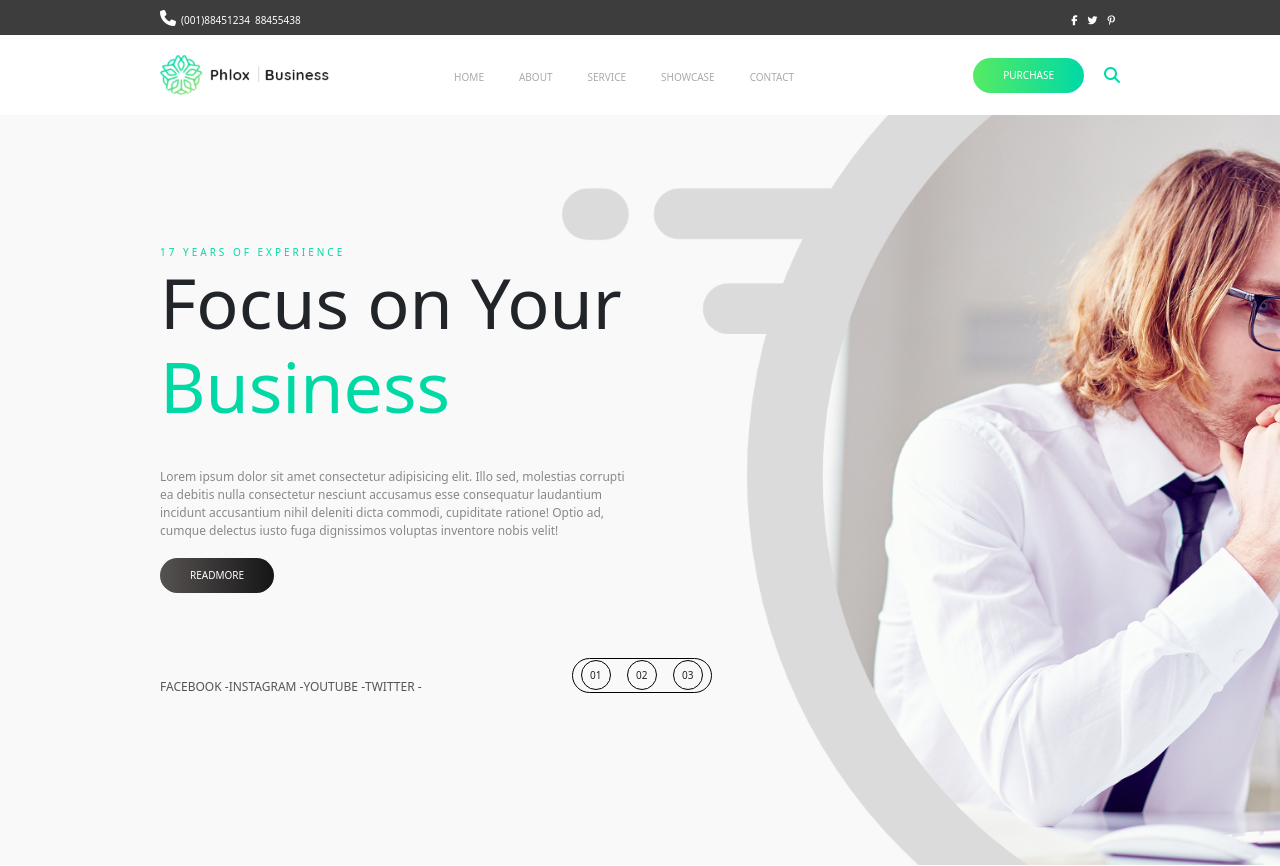
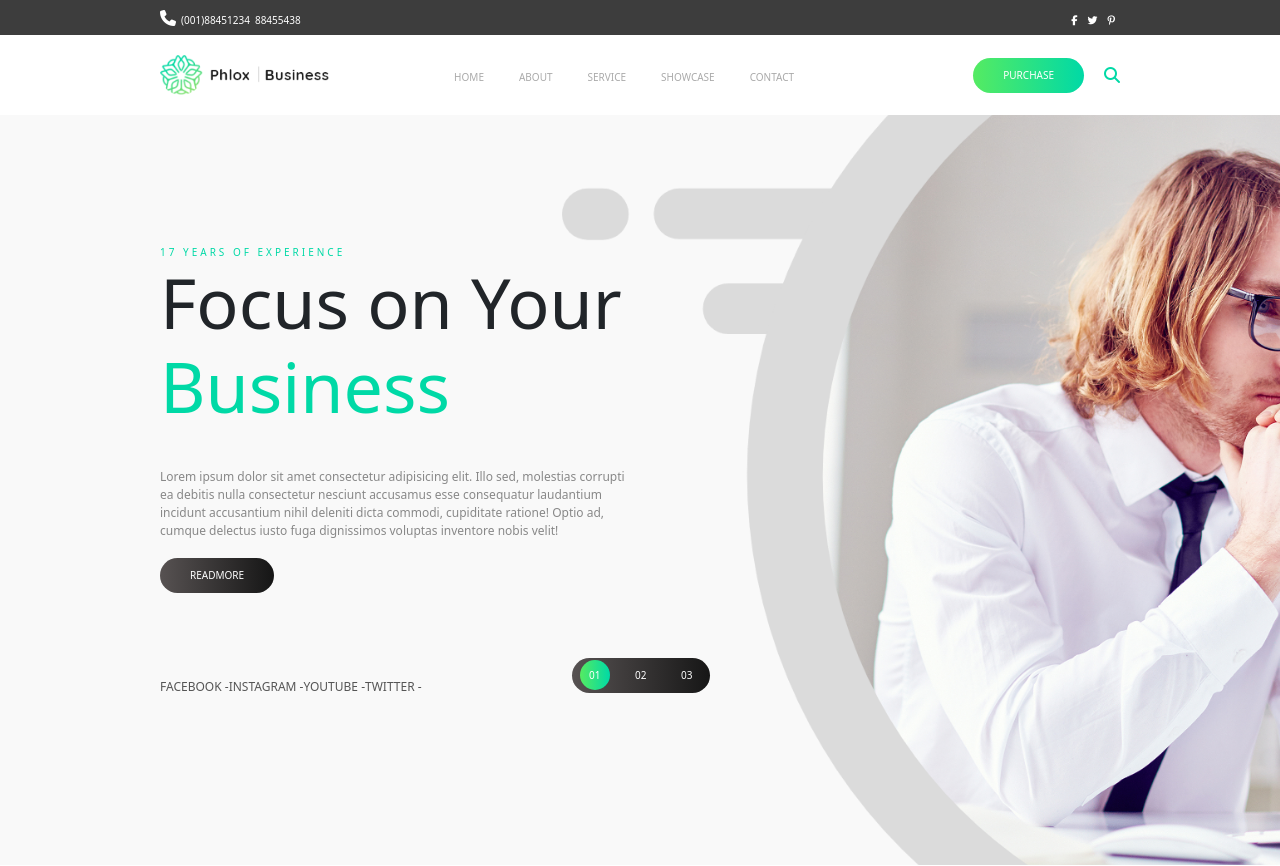
Before and after one commit to carlo-ddm/proj-html-vuejs, a Vue app: page / in a window 1280 px wide. Shown: the top 866 px of the page. Built offline with nearby package versions, Linux system fonts and the light colour scheme.

Commit message:
sistemazione stili e classi dinamiche jumbotron

```diff
--- a/src/components/JumbotronComp.vue
+++ b/src/components/JumbotronComp.vue
@@ -37,6 +37,7 @@
                   <div
                    v-for="(point, index) in jumboArg" :key="`_index2_${index}`"
                    @click="change(index)"
+                   :class="selectedIndex === index ? 'dinamic-green' : ''"
                    class=" d-flex justify-content-center align-items-center mx-2">
                    {{point.buttonText}}
                   </div>
@@ -50,7 +51,7 @@
         </div>
 
         <!-- Colonna 2 -> IMMAGINE -->
-        <div class="col-6 cd2">
+        <div class="col-6 colonna-destra">
           <div class="cd_container"
           v-for="(point, index) in jumboArg" :key="`_index3_${index}`" >
             <img
@@ -75,6 +76,7 @@ export default {
       selectedIndex: 0,
       dNone: 'd-none',
       dBlock: 'd-block',
+      gradient: 'dinamic-green',
 
 
       socialNav: [
@@ -143,6 +145,10 @@ export default {
   display: block;
 }
 
+.dinamic-green {
+  @include grad
+}
+
 // Classi Statiche
 .jumbotron {
   overflow: hidden;
@@ -204,6 +210,7 @@ export default {
         }
 
         .button-container {
+          @include black-grad;
           position: relative;
           left: 100px;
           bottom: 18px;
@@ -213,14 +220,12 @@ export default {
           cursor: pointer;
           font-size: 10px;
           text-transform: uppercase;
-          border: 1px solid black;
           div {
-
             padding: 10px;
             width: 30px;
             height: 30px;
             border-radius: 50%;
-            border: 1px solid black;
+
           }
         }
       }
@@ -228,9 +233,7 @@ export default {
       }
   }
 
-
-
-  .col-6.cd2 {
+  .col-6.colonna-destra {
     .cd_container {
       width: 100%;
       img {
```
